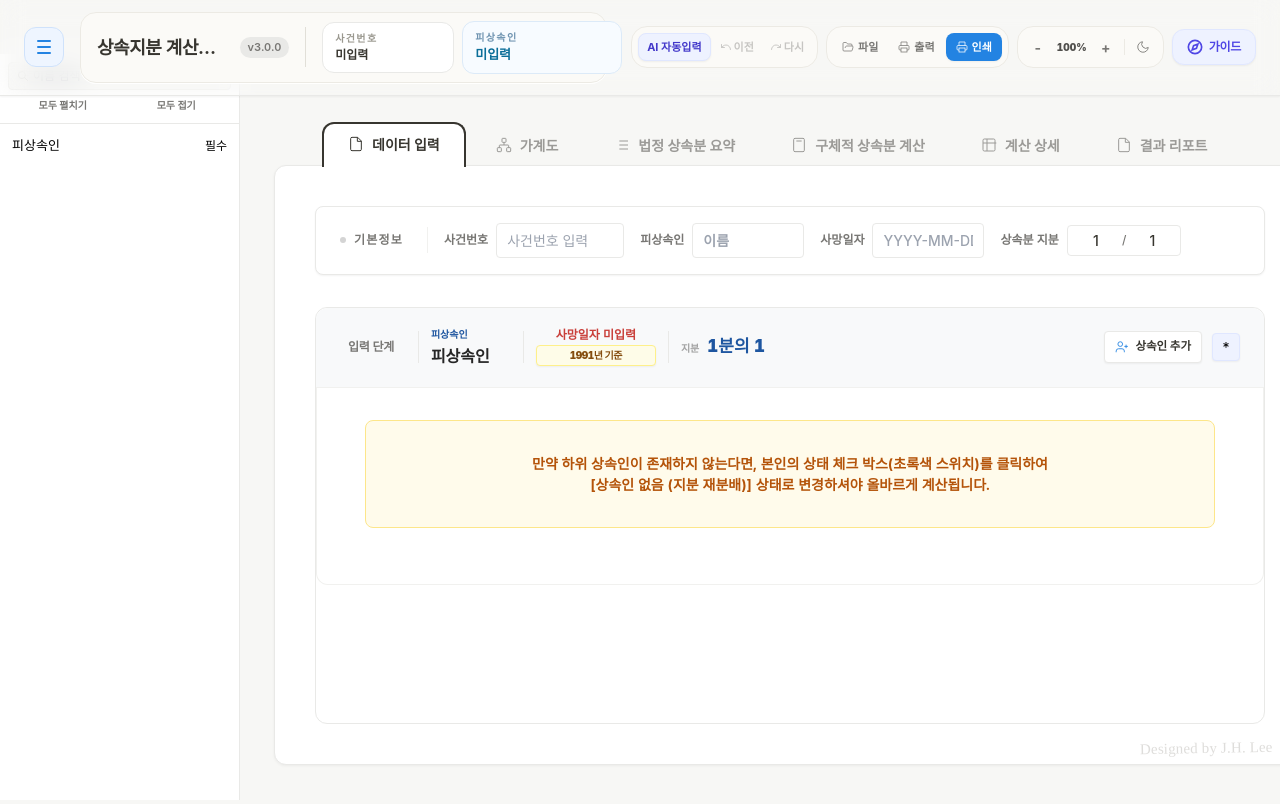
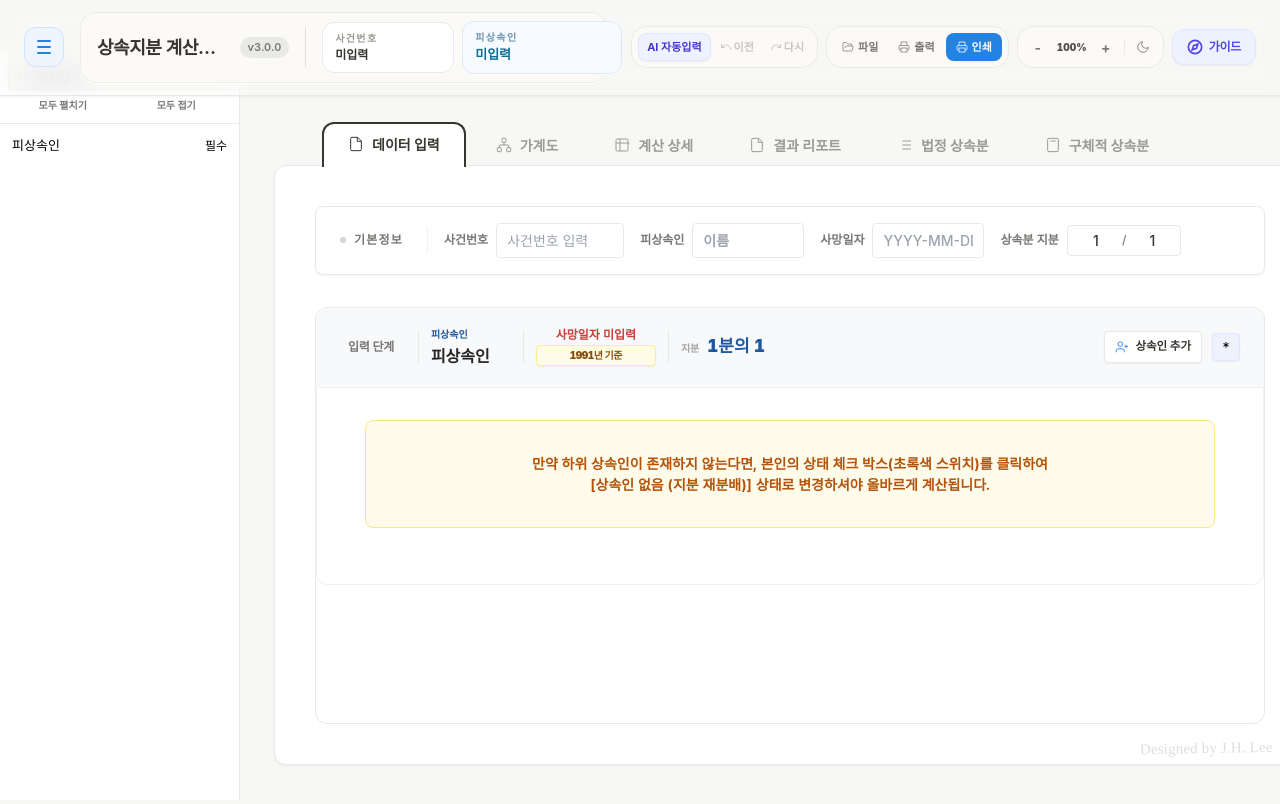
Before and after one commit to wallmendi-beep/inherit-calc, a React (Vite) app: page / in a window 1280 px wide. Shown: the top 804 px of the page. Built offline with nearby package versions, Linux system fonts and the light colour scheme; the HTML template or start-up script is replaced by a standard one; a web font is replaced by a local one.

Commit message:
feat: 탭 순서 최적화 및 명칭 간소화 적용 (v3.0.15/v4.3)

```diff
--- a/package.json
+++ b/package.json
@@ -1,7 +1,7 @@
 {
   "name": "inheritance-calc-pro",
   "private": true,
-  "version": "3.0.14",
+  "version": "3.0.15",
   "type": "module",
   "scripts": {
     "dev": "vite",
--- a/src/App.jsx
+++ b/src/App.jsx
@@ -294,10 +294,10 @@ tabMap.set('root', { id: 'root', personId: 'root', name: tree.name || '피상속
   const tabData = [
     { id: 'input', label: '데이터 입력', icon: <IconFileText className="w-4 h-4"/>, style: { activeBorder: 'border-[#37352f]', activeText: 'text-[#37352f] dark:text-neutral-100', inactiveBg: 'bg-transparent', inactiveBorder: 'border-transparent', inactiveText: 'text-[#9b9a97]' } },
     { id: 'tree', label: '가계도', icon: <IconNetwork className="w-4 h-4"/>, style: { activeBorder: 'border-[#37352f]', activeText: 'text-[#37352f] dark:text-neutral-100', inactiveBg: 'bg-transparent', inactiveBorder: 'border-transparent', inactiveText: 'text-[#9b9a97]' } },
-    { id: 'summary', label: '법정 상속분 요약', icon: <IconList className="w-4 h-4"/>, style: { activeBorder: 'border-[#37352f]', activeText: 'text-[#37352f] dark:text-neutral-100', inactiveBg: 'bg-transparent', inactiveBorder: 'border-transparent', inactiveText: 'text-[#9b9a97]' } },
-    { id: 'amount', label: '구체적 상속분 계산', icon: <IconCalculator className="w-4 h-4"/>, style: { activeBorder: 'border-[#37352f]', activeText: 'text-[#37352f] dark:text-neutral-100', inactiveBg: 'bg-transparent', inactiveBorder: 'border-transparent', inactiveText: 'text-[#9b9a97]' } },
     { id: 'calc', label: '계산 상세', icon: <IconTable className="w-4 h-4"/>, style: { activeBorder: 'border-[#37352f]', activeText: 'text-[#37352f] dark:text-neutral-100', inactiveBg: 'bg-transparent', inactiveBorder: 'border-transparent', inactiveText: 'text-[#9b9a97]' } },
     { id: 'result', label: '결과 리포트', icon: <IconFileText className="w-4 h-4"/>, style: { activeBorder: 'border-[#37352f]', activeText: 'text-[#37352f] dark:text-neutral-100', inactiveBg: 'bg-transparent', inactiveBorder: 'border-transparent', inactiveText: 'text-[#9b9a97]' } },
+    { id: 'summary', label: '법정 상속분', icon: <IconList className="w-4 h-4"/>, style: { activeBorder: 'border-[#37352f]', activeText: 'text-[#37352f] dark:text-neutral-100', inactiveBg: 'bg-transparent', inactiveBorder: 'border-transparent', inactiveText: 'text-[#9b9a97]' } },
+    { id: 'amount', label: '구체적 상속분', icon: <IconCalculator className="w-4 h-4"/>, style: { activeBorder: 'border-[#37352f]', activeText: 'text-[#37352f] dark:text-neutral-100', inactiveBg: 'bg-transparent', inactiveBorder: 'border-transparent', inactiveText: 'text-[#9b9a97]' } },
   ];
 
   const getInheritedDateForNode = (targetId) => {
```
